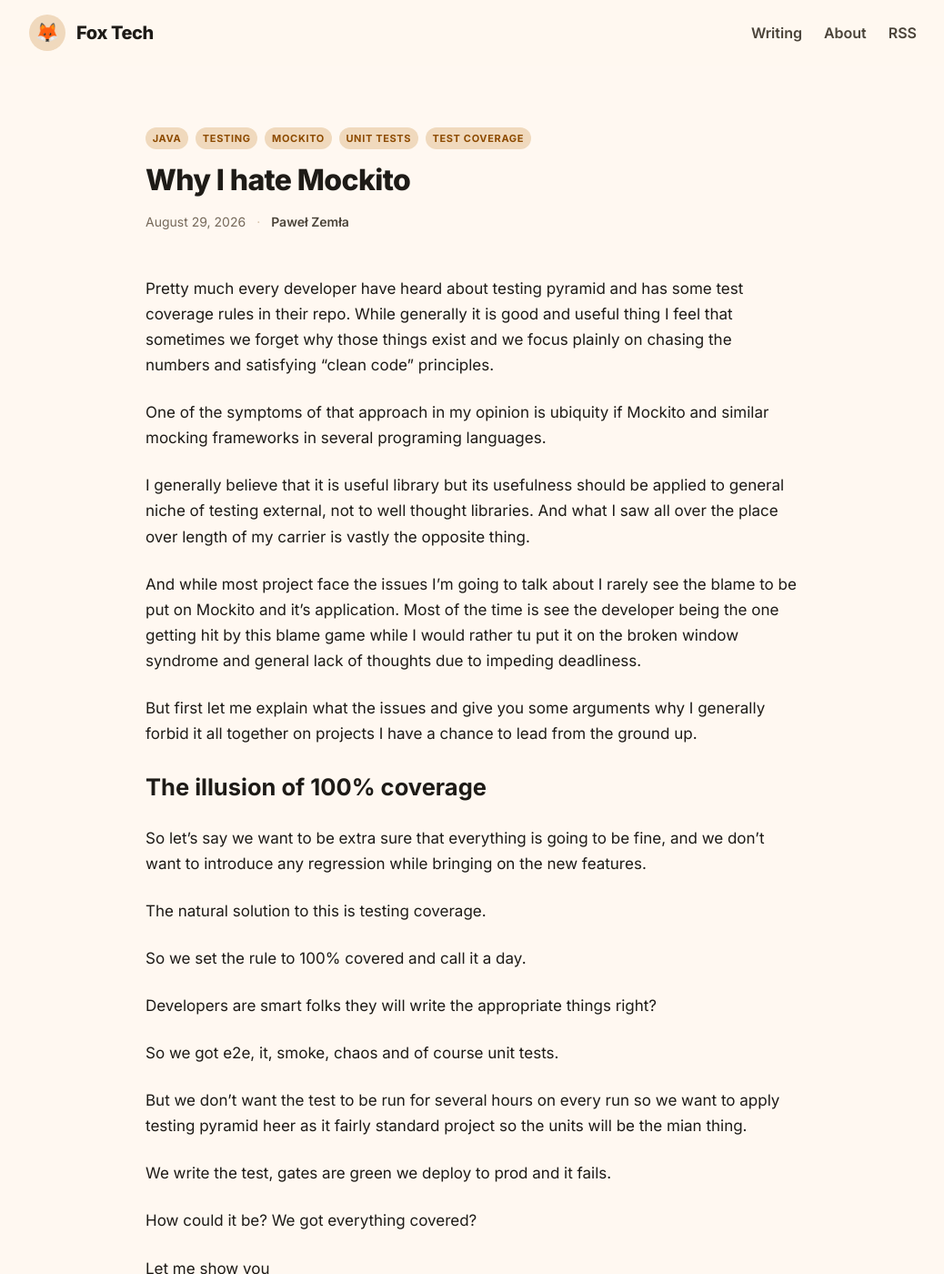
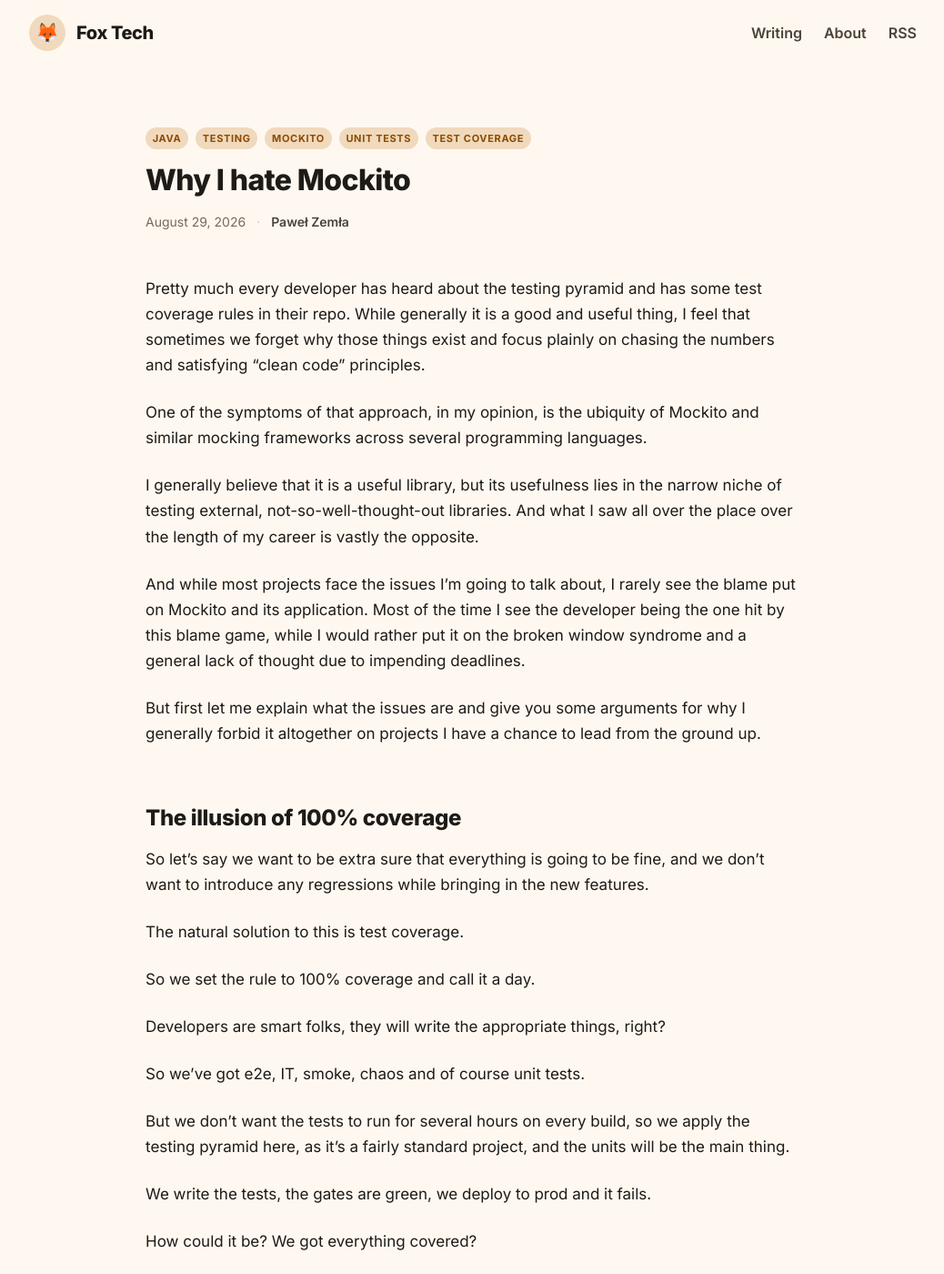
Before and after one commit to pawzem/fox-tech, a Jekyll site: the page built from _posts/2026-08-29-why-I-hate-Mockito.md, in a window 1280 px wide and 1400 px high. Shown: the whole window at 91% size, without its empty margins (120-1158 px from the left). Built offline with Jekyll 4.4.1, drawn with Linux system fonts in a browser that asks for light colours; some of the changed text lies outside the part shown.

Commit message:
Proofread the Mockito post and align it with the companion repo
- Fix the TenantServiceImplTest snippet: new JdbcTenantRepository(...), not the interface
- Use ## section headings like the other posts (the layout already renders the h1)
- Make the tenant directory tree match the repo; mention the Spring Modulith extras separately
- Show the stub constructor that seeds the test cards
- Note the double result of multiply(73, 137); add the app frames to the NPE test output
- Pin rename()'s return value in the contract snippet and use hypotheticals the suite actually catches
- Fix typos and grammar throughout

Co-Authored-By: Claude Fable 5 <noreply@anthropic.com>
Claude-Session: https://claude.ai/code/session_01GqiZjjodWozJeFEuzVngKo

````diff
--- a/_posts/2026-08-29-why-I-hate-Mockito.md
+++ b/_posts/2026-08-29-why-I-hate-Mockito.md
@@ -6,36 +6,36 @@ tags: [Java, Testing, Mockito, Unit Tests, Test Coverage]
 excerpt: "100% coverage, every gate green, and production still breaks. A small example of how Mockito freezes old contracts inside your tests and quietly waves regressions through."
 ---
 
-Pretty much every developer have heard about testing pyramid and has some test coverage rules in their repo.
-While generally it is good and useful thing I feel that sometimes we forget why those things exist and we focus plainly on chasing the numbers and satisfying "clean code" principles.
+Pretty much every developer has heard about the testing pyramid and has some test coverage rules in their repo.
+While generally it is a good and useful thing, I feel that sometimes we forget why those things exist and focus plainly on chasing the numbers and satisfying "clean code" principles.
 
-One of the symptoms of that approach in my opinion is ubiquity if Mockito and similar mocking frameworks in several programing languages.
+One of the symptoms of that approach, in my opinion, is the ubiquity of Mockito and similar mocking frameworks across several programming languages.
 
-I generally believe that it is useful library but its usefulness should be applied to general niche of testing external, not to well thought libraries. And what I saw all over the place over length of my carrier is vastly the opposite thing.
+I generally believe that it is a useful library, but its usefulness lies in the narrow niche of testing external, not-so-well-thought-out libraries. And what I saw all over the place over the length of my career is vastly the opposite.
 
-And while most project face the issues I'm going to talk about I rarely see the blame to be put on Mockito and it's application. Most of the time is see the developer being the one getting hit by this blame game while I would rather tu put it on the broken window syndrome and general lack of thoughts due to impeding deadliness.
+And while most projects face the issues I'm going to talk about, I rarely see the blame put on Mockito and its application. Most of the time I see the developer being the one hit by this blame game, while I would rather put it on the broken window syndrome and a general lack of thought due to impending deadlines.
 
-But first let me explain what the issues and give you some arguments why I generally forbid it all together on projects I have a chance to lead from the ground up.
+But first let me explain what the issues are and give you some arguments for why I generally forbid it altogether on projects I have a chance to lead from the ground up.
 
-# The illusion of 100% coverage
+## The illusion of 100% coverage
 
-So let's say we want to be extra sure that everything is going to be fine, and we don't want to introduce any regression while bringing on the new features.
+So let's say we want to be extra sure that everything is going to be fine, and we don't want to introduce any regressions while bringing in the new features.
 
-The natural solution to this is testing coverage.
+The natural solution to this is test coverage.
 
-So we set the rule to 100% covered and call it a day.
+So we set the rule to 100% coverage and call it a day.
 
-Developers are smart folks they will write the appropriate things right?
+Developers are smart folks, they will write the appropriate things, right?
 
-So we got e2e, it, smoke, chaos and of course unit tests.
+So we've got e2e, IT, smoke, chaos and of course unit tests.
 
-But we don't want the test to be run for several hours on every run so we want to apply testing pyramid heer as it fairly standard project so the units will be the mian thing.
+But we don't want the tests to run for several hours on every build, so we apply the testing pyramid here, as it's a fairly standard project, and the units will be the main thing.
 
-We write the test, gates are green we deploy to prod and it fails.
+We write the tests, the gates are green, we deploy to prod and it fails.
 
 How could it be? We got everything covered?
 
-Let me show you
+Let me show you.
 
 Meet `Multiplier`. It multiplies `a * b`. That's the whole job.
 
@@ -127,9 +127,9 @@ public double multiply(double a, double b) {
 }
 ```
 
-The contract just changed. The result is not a whole number anymore — `multiply(73, 137)` now returns `9500.95`.
+The contract just changed. The result is not a whole number anymore — `multiply(73, 137)` now returns `9500.95` (strictly `9500.949999999999`, because it is a `double` — hence the delta in the test below).
 
-So of course we alls update the tests.
+So of course we also update the tests.
 
 ```java
 @Test
@@ -165,21 +165,21 @@ PriceFormatterIntegrationTest > labelsBigOrder() FAILED
 
 No gate flagged this. Somebody had to sit down, suspect it, and go find it manually.
 
-# But that's not Mockito fault, developers should have written the IT and QA should have tested it manually as well right?
+## But that's not Mockito's fault, developers should have written the IT and QA should have tested it manually as well, right?
 
-Yes but as I already pointed, now it's easier to forget about it.
+Yes, but as I already pointed out, now it's easier to forget about it.
 
-Also since it was really ease to Mock it we didn't need to think that much about the contract of the classes as well.
+Also, since it was really easy to mock it, we didn't need to think that much about the contract of the classes either.
 
-If it's easy to inject mock, we don't need to put as many thoughts to any anti corruption layers or proper interfacing.
+If it's easy to inject a mock, we don't need to put as much thought into anti-corruption layers or proper interfacing.
 
-We just add it mock it and move on onto the next task. Examples like that are already in the repo so why bother. I don't have time, and I'm running out of tokens for this mont anyway.
+We just add it, mock it and move on to the next task. Examples like that are already in the repo, so why bother. I don't have time, and I'm running out of tokens for this month anyway.
 
-But I agree, this is testing strategy failure not the Mocks itself.
+But I agree, this is a testing strategy failure, not the mocks themselves.
 
-But what about this.
+But what about this?
 
-# Let's mock a repository I want one reason for the failure
+## Let's mock a repository — I want one reason for the failure
 
 This time we do everything by the book. No anemic bag of getters and setters — a rich domain entity that guards its own invariants. You simply cannot construct an `Account` without a balance or without a bonus rate:
 
@@ -272,12 +272,12 @@ class BonusServiceTest {
 }
 ```
 
-They clean code rule is that test should have exactly one reason to fail.
+The clean code rule is that a test should have exactly one reason to fail.
 The entity test has one: the calculation broke.
 The repository test has one: the SQL or the mapping broke.
 
 Now look at the mocked test above and ask the same question. The calculation is already tested on the entity. The SQL is already tested on the repository. The only thing left is "the service calls the methods that the service calls", restated with `when` and `verify`.
-Its one reason to fail is you refactoring the service. It guards nothing. It just burns time on every pipeline run(and these days tokens too), because your AI agent will happily regenerate it on every change.
+Its one reason to fail is you refactoring the service. It guards nothing. It just burns time on every pipeline run (and these days tokens too), because your AI agent will happily regenerate it on every change.
 
 But fine, it's green and coverage is happy.
 
@@ -301,7 +301,7 @@ public Account(long id, BigDecimal balance, BigDecimal bonusRate) {
 
 Both places that used to guarantee the invariant dropped it in the same ticket.
 
-The entity test is updated `rejectsAccountWithoutBonusRate` becomes `allowsAccountWithoutBonusRate`.
+The entity test is updated: `rejectsAccountWithoutBonusRate` becomes `allowsAccountWithoutBonusRate`.
 
 Green.
 
@@ -380,22 +380,24 @@ Run it against the migrated schema, and it fails immediately, with the exact sam
 BonusServiceIntegrationTest > skipsAccountThatNeverJoinedTheBonusProgram() FAILED
     java.lang.NullPointerException: Cannot invoke "java.math.BigDecimal.multiply(java.math.BigDecimal)"
         because "this.bonusRate" is null
+        at com.example.mockito.banking.v2.Account.applyYearlyBonus(Account.java:20)
+        at com.example.mockito.banking.v2.BonusService.applyYearlyBonus(BonusService.java:14)
 ```
 
 One test. It exercises the SQL, the row mapping, the entity invariants and the service flow in one go, and every one of its possible failures means something true about the system.
 
 It would have turned the pipeline red minutes after the migration landed in the PR.
-Which means a shorter a feedback loop with response either local or on the CI.
+Which means a shorter feedback loop, with the response either local or on CI.
 
-And the whole setup costs a Docker container that starts in a couple of seconds, which on any modern build machine is a rounding error compared to prod incident, and it's follow up.
+And the whole setup costs a Docker container that starts in a couple of seconds, which on any modern build machine is a rounding error compared to a prod incident and its follow-up.
 
-# Ok but we got test containers here, we need mocks for the rest. Right?
+## Ok, but we've got Testcontainers here, we need mocks for the rest. Right?
 
 No.
 
-Then answer for the rest of the issues are either stubs or proper contract tests.
+The answer for the rest of the issues is either stubs or proper contract tests.
 
-I we structurize our repo but bounded context or features properly
+If we structure our repo by bounded context or features properly,
 
 e.g.
 
@@ -403,24 +405,23 @@ e.g.
 shared/identity/TenantId.java        a typed id (shared-kernel value object)
 tenant/
 ├── contract/                        ← the ONLY public package
-│   ├── package-info.java                @NamedInterface("contract")
+│   ├── package-info.java                @NamedInterface("contract") in Spring Modulith
 │   ├── TenantService.java               the facade: commands + queries
 │   ├── TenantServiceStub.java           in-memory impl for other modules' tests
-│   ├── TenantDto.java                    read-side view returned by the service
+│   ├── TenantCards.java                 well-known test data the stub is seeded with
+│   ├── TenantDto.java                   read-side view returned by the service
 │   ├── TenantStatus.java
-│   ├── TenantRegistered.java            integration events
-│   ├── TenantRenamed.java
-│   ├── RegisterTenantRequest.java       HTTP wire records
-│   ├── TenantResponse.java
 │   └── TenantSlugAlreadyTakenException.java
-├── Tenant.java                      ← aggregate            (package-private)
-├── TenantServiceImpl.java           ← @Transactional impl  (package-private)
-├── TenantRepository.java            ← Spring Data JDBC      (package-private)
-├── TenantController.java            ← REST transport        (package-private)
-└── package-info.java                   @ApplicationModule(allowedDependencies)
+├── Tenant.java                      ← aggregate             (package-private)
+├── TenantServiceImpl.java           ← the real impl         (package-private)
+├── TenantRepository.java            ← repository interface  (package-private)
+├── JdbcTenantRepository.java        ← its JDBC variant      (package-private)
+└── package-info.java                   @ApplicationModule in Spring Modulith
 ```
 
-We can test our Policies and helper class in isolation inside but for everything outside we put a Stub.
+That is the tenant context's layout in the companion repo, kept as plain Java so it stays small. In a real Spring Modulith app the contract package would also hold the integration events (`TenantRegistered`, `TenantRenamed`) and the HTTP wire records, the impl would be `@Transactional`, and a `TenantController` would sit next to it — none of that changes the testing story below.
+
+We can test our policies and helper classes in isolation inside, but for everything outside we put a stub.
 
 The facade is a plain interface:
 
@@ -435,13 +436,15 @@ public interface TenantService {
 }
 ```
 
-And the Stub is a real, working in-memory implementation of it provided the tenant context for other BCs.
+And the stub is a real, working in-memory implementation of it, provided by the tenant context for other BCs.
 Notice it is not a frozen `when(...).thenReturn(...)` answer. It behaves: it remembers what you registered, and it enforces the same rules:
 
 ```java
 public class TenantServiceStub implements TenantService {
 
     private final Map<TenantId, TenantDto> tenants = new LinkedHashMap<>();
+
+    // the constructor pre-seeds the map with the well-known test cards — see below
 
     @Override
     public TenantDto register(String slug, String displayName) {
@@ -457,7 +460,7 @@ public class TenantServiceStub implements TenantService {
 }
 ```
 
-So the Stub is one of two things. Either a small in-memory version of the facade, like above. Or an even simpler fake that returns constants.
+So the stub is one of two things. Either a small in-memory version of the facade, like above. Or an even simpler fake that returns constants.
 With no logic inside, it just knows the answers the way a flash card does.
 
 What keeps the second kind from turning into another Mockito is that those constants are not invented privately by every test that needs them. They are static test cards, published in the contract package right next to the facade.
@@ -483,16 +486,25 @@ public final class TenantCards {
 }
 ```
 
-The stub ships pre-seeded with them. Downstream nobody programs answers into a mock.
+The stub ships pre-seeded with them:
+
+```java
+public TenantServiceStub() {
+    tenants.put(TenantCards.NORMAL_TENANT.id(), TenantCards.NORMAL_TENANT);
+    tenants.put(TenantCards.SUSPENDED_TENANT.id(), TenantCards.SUSPENDED_TENANT);
+}
+```
+
+Downstream nobody programs answers into a mock.
 You pick what you need: `NORMAL_TENANT` for the happy path, `SUSPENDED_TENANT` when you want trouble, `UNKNOWN_TENANT` for the not-found branch.
 
 And since the cards live in the contract package, when the tenant context changes what a suspended tenant means, the cards change in the same commit.
 
 And every downstream test holding one feels it immediately.
 
-Internally we test if what we produce is the same as stub gets and every other bounded context gets the stub. (They can also get the real thing for IT, but it's not the point now)
+Internally we test that the real thing behaves the same as the stub, and every other bounded context gets the stub. (They can also get the real thing for IT, but that's not the point now.)
 
-The mechanics is one class. The contract written down as executable behavior:
+The mechanism is one class. The contract, written down as executable behavior:
 
 ```java
 public abstract class TenantServiceContract {
@@ -575,7 +588,7 @@ And when somebody really needs the real thing rather than the stub, the answer i
 
 It is the real implementation with in-memory variants of its dependencies.
 
-`TenantRepository` is an interface with two implementations, the JDBC one and an in-memory one, so the same contract suite gets a third run.
+`TenantRepository` is an interface with two implementations, the JDBC one and an in-memory one (living in the test sources), so the same contract suite gets a third run.
 
 ```java
 class TenantServiceInMemoryTest extends TenantServiceContract {
@@ -620,40 +633,40 @@ class InvoiceServiceTest {
 }
 ```
 
-Then if we change contract our Stub tests fails and if the changes are meaningful for other contexts changes to the Stub propagate test failures outside.
+Then if we change the contract, our stub tests fail, and if the changes are meaningful for other contexts, changes to the stub propagate test failures outside.
 
-Imagine slugs become case-insensitive, or `rename` starts returning the old name, or registration starts in `SUSPENDED` until activation.
+Imagine registration starts in `SUSPENDED` until activation, `rename` starts returning the old name, or a duplicate slug stops throwing and gets silently ignored instead.
 
-When you change the implementation, `TenantServiceImplTest` goes red, you fix the contract suite — and now `TenantServiceStubTest` is red until the stub follows.
+When you change the implementation, `TenantServiceImplTest` (and `TenantServiceInMemoryTest`) go red, you fix the contract suite — and now `TenantServiceStubTest` is red until the stub follows.
 
 One fix, in one place, shipped by the context that owns the rule. And the moment the stub starts answering differently, every consuming context's tests run against the new reality. `InvoiceServiceTest` breaks only if the change actually matters to billing. Compare that with hunting down every `when(tenantService.find(...))` scattered across the repo.
 
-Just like we do with contract tests on our API but here on the context level. Which is exactly what we want as BC is candidate for extraction anyway(just a candidate I'm not saying you should do it blindly).
+Just like we do with contract tests on our API, but here on the context level. Which is exactly what we want, as a BC is a candidate for extraction anyway (just a candidate — I'm not saying you should do it blindly).
 
-# How would first example would look like then?
+## How would the first example look then?
 
-1. If cross BC then contract testing with stubs preferably through BC facade
-2. If same BC but separate responsibility. I would probably architectured it to be truly independent and tested orchestration/choreography layer with integration test
-3. If nesting is the cleanest option and I have control over it. Then I would probably add some unit tests but tested overlay with real nested class.
-4. If nesting is the cleanest option and I don't have control over it. Then I would write thin anti corruption layer and treated it as under control thing then. Mayebe with stub for this foreign thing.
+1. If cross-BC, then contract testing with stubs, preferably through the BC facade.
+2. If same BC but separate responsibility, I would probably architect it to be truly independent and test the orchestration/choreography layer with an integration test.
+3. If nesting is the cleanest option and I have control over it, then I would probably add some unit tests, but test the overlay with the real nested class.
+4. If nesting is the cleanest option and I don't have control over it, then I would write a thin anti-corruption layer and treat it as a thing under my control. Maybe with a stub for the foreign thing.
 
-# So do you drop Mockito everywhere you go?
+## So do you drop Mockito everywhere you go?
 
-Not really. There is rarely any point in clearing the battle proven codebase from evey Mockito tests.
+Not really. There is rarely any point in clearing a battle-proven codebase of every Mockito test.
 
-Even if doable, usually there is better stuff to do, and we can add e2e tests for circuital flows.
+Even if doable, usually there is better stuff to do, and we can add e2e tests for crucial flows.
 
-But I do put an extra attention to code review on those problems when I notice any mocks in the PR, and it is easier for me to disallow mocks form the start on the new stuff.
-Especially in teh LLM era. Mockito makes it too easy for LLM to make wrong assumptions.
-As well as fix in the Stub is fix in one place, fix in the mocks cascade across the repo so I feel that I wast less token in that way. Especially on find out the connections. I was saved by facade tests multiple times already.
+But I do pay extra attention to those problems in code review when I notice any mocks in the PR, and it is easier for me to disallow mocks from the start on new stuff.
+Especially in the LLM era. Mockito makes it too easy for an LLM to make wrong assumptions.
+Also, a fix in the stub is a fix in one place, while a fix in the mocks cascades across the repo, so I feel that I waste fewer tokens that way. Especially on finding out the connections. I was saved by facade tests multiple times already.
 
 All the code from this article — both failing examples and the stub/contract-test setup — is in the companion repo: [github.com/pawzem/IHateMockitoExamples](https://github.com/pawzem/IHateMockitoExamples). The build is red on purpose; the two failing tests are the whole point.
 
-Hope that the article was useful to you and if I've sent it to you over the code review then wow. I didn't expect you will actually read it thanks! :D
+Hope the article was useful to you, and if I've sent it to you over a code review then wow, I didn't expect you would actually read it. Thanks! :D
 
-# References
+## References
 
 - Companion repo with all the code from this article (the build is red on purpose): [github.com/pawzem/IHateMockitoExamples](https://github.com/pawzem/IHateMockitoExamples)
 
-### Ai disclaimer
-Opinions are entirely mine. Text is also mine(mostly, I did as well some styling). Code was generated by an AI entirely but with exact details what should be in there.
+## AI disclaimer
+Opinions are entirely mine. Text is also mine (mostly — some of the styling was done with AI). Code was generated entirely by an AI, but with exact details of what should be in there.
````
Also changed, not shown: other parts of _posts/2026-08-29-why-I-hate-Mockito.md (+5 -4 lines).
